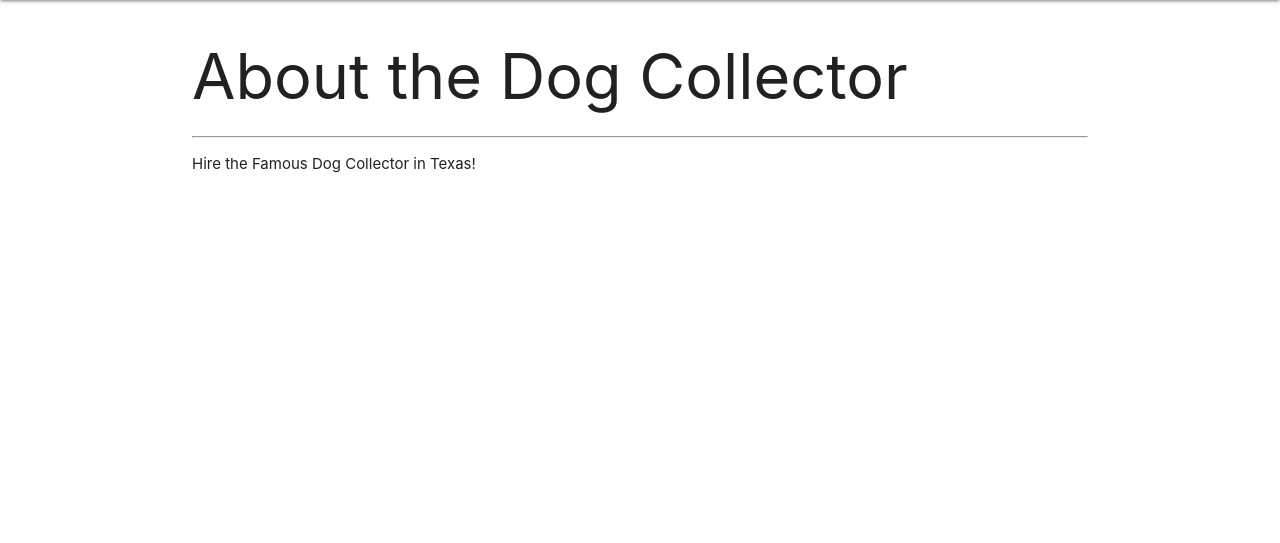
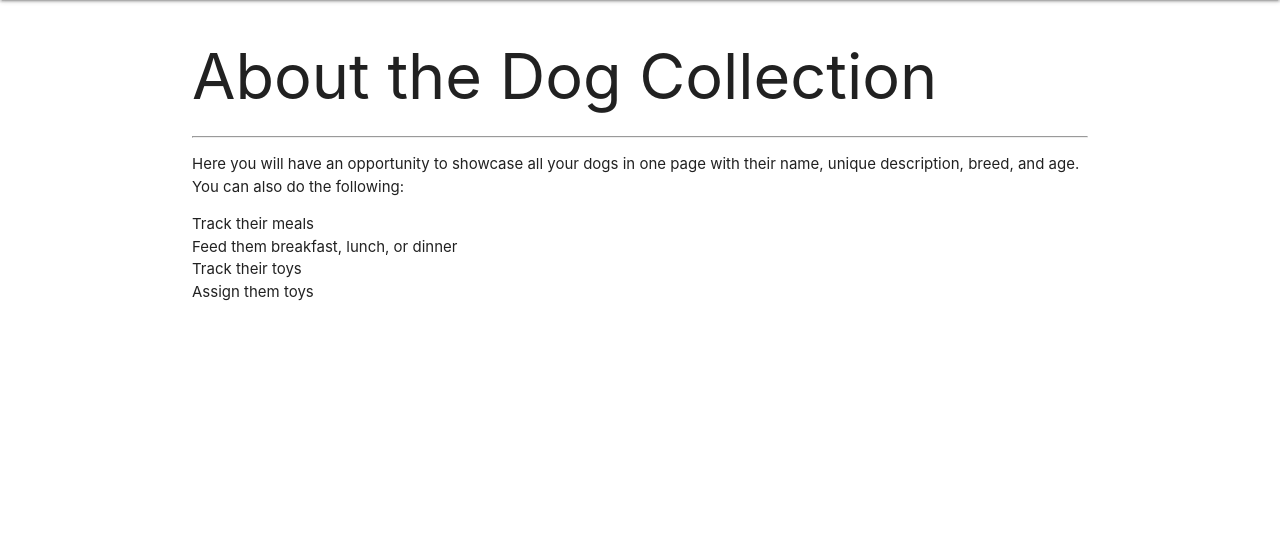
Before and after one commit to ssahussai/Doggie-Deck, a Django app: page /about/ in a window 1280 px wide. Shown: the part 64-607 px from the top of the page. Run offline with Django 3.2, Linux system fonts and the light colour scheme.

Commit message:
updates about.html, README

```diff
--- a/main_app/templates/about.html
+++ b/main_app/templates/about.html
@@ -1,8 +1,15 @@
 {% extends 'base.html' %}
 {% block content %}
 
-    <h1>About the Dog Collector</h1>
+    <h1>About the Dog Collection</h1>
     <hr />
-    <p>Hire the Famous Dog Collector in Texas!</p>
+    <p>Here you will have an opportunity to showcase all your dogs in one page with their name, unique description, breed, and age. You can also do the following:
+        <ul>
+            <li>Track their meals</li>
+            <li>Feed them breakfast, lunch, or dinner</li>
+            <li>Track their toys</li>
+            <li>Assign them toys</li>
+        </ul>
+    </p>
 
 {% endblock %}
--- a/main_app/templates/home.html
+++ b/main_app/templates/home.html
@@ -2,5 +2,6 @@
 {% block content %}
 
 <h1>Hello Dog Lover, Welcome!</h1>
+<p>Please Login for full access to the Dog Collection app!</p>
 
 {% endblock %}
```
Also changed, not shown: README.md.
